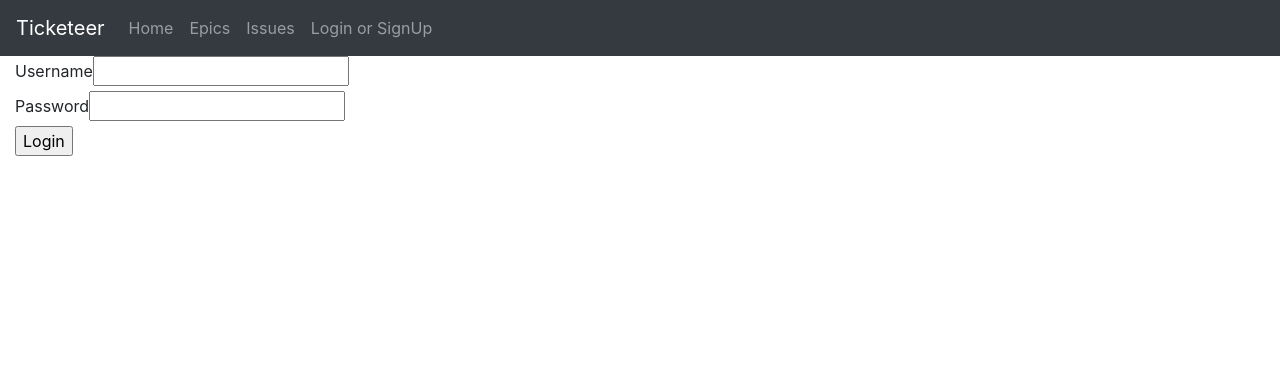
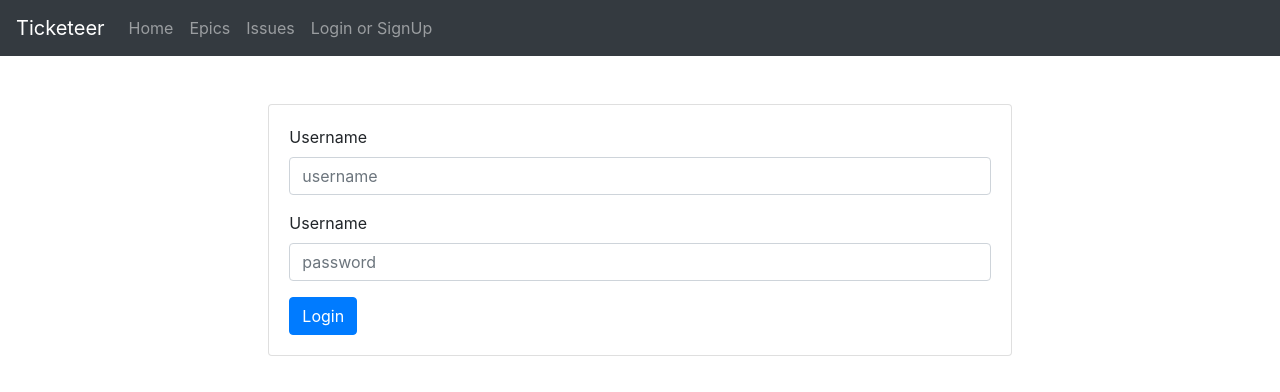
Before and after one commit to radterm/ticketeer, a React (Create React App) app in the folder frontend/: page /login in a window 1280 px wide. Shown: the top 392 px of the page. Built offline with nearby package versions, Linux system fonts and the light colour scheme; no server answers.

Commit message:
Chore: Prettifying forms

```diff
--- a/frontend/src/App.jsx
+++ b/frontend/src/App.jsx
@@ -11,10 +11,12 @@ import Login, {TicketeerNav} from './Home.jsx';
 
 import { BrowserRouter, Routes, Route } from "react-router-dom";
 
-function AppComponent(element) {
+function AppComponent(props) {
   const elem = (
-    <div className="container-fluid">
-      {element}
+    <div className=" m-md-4 m-sm-2 m-xs-1">
+      <div className="container-fluid">
+        {props.children}
+      </div>
     </div>
   );
   return (<div>
@@ -27,16 +29,56 @@ function App() {
   return (
     <BrowserRouter>
       <Routes>
-        <Route path="login" element={AppComponent(<Login />)} />
-        <Route path="issues" element={AppComponent(<Issue />)} />
-        <Route path="issues/addIssue" element={AppComponent(<IssueCreateView />)} />
-        <Route path="issues/:issueId/edit" element={AppComponent(<IssueCreateView />)} />
-        <Route path="issues/:issueId" element={AppComponent(<IssueView />)} />
-        <Route path="epics"  element={AppComponent(<Epic  />)} />
-        <Route path="epics/addEpic" element={AppComponent(<EpicCreateUpdateView />)} />
-        <Route path="epics/:epicId/edit" element={AppComponent(<EpicCreateUpdateView />)} />
-        <Route path="epics/:epicId" element={AppComponent(<EpicView />)} />
-        <Route path="epics/:epicId/addIssue" element={AppComponent(<IssueCreateView />)} />
+        <Route path="login" element={
+          <AppComponent>
+            <Login />
+          </AppComponent>
+        } />
+        <Route path="issues" element={
+          <AppComponent>
+            <Issue />
+          </AppComponent>
+        } />
+        <Route path="issues/addIssue" element={
+          <AppComponent>
+            <IssueCreateView />
+          </AppComponent>
+        } />
+        <Route path="issues/:issueId/edit" element={
+          <AppComponent>
+            <IssueCreateView />
+          </AppComponent>
+        } />
+        <Route path="issues/:issueId" element={
+          <AppComponent>
+            <IssueView />
+          </AppComponent>
+        } />
+        <Route path="epics"  element={
+          <AppComponent>
+            <Epic  />
+          </AppComponent>
+        } />
+        <Route path="epics/addEpic" element={
+          <AppComponent>
+            <EpicCreateUpdateView />
+          </AppComponent>
+        } />
+        <Route path="epics/:epicId/edit" element={
+          <AppComponent>
+            <EpicCreateUpdateView />
+          </AppComponent>
+        } />
+        <Route path="epics/:epicId" element={
+          <AppComponent>
+            <EpicView />
+          </AppComponent>
+        } />
+        <Route path="epics/:epicId/addIssue" element={
+          <AppComponent>
+            <IssueCreateView />
+          </AppComponent>
+        } />
       </Routes>
     </BrowserRouter>
   );
--- a/frontend/src/Home.jsx
+++ b/frontend/src/Home.jsx
@@ -15,6 +15,8 @@ import {
   NavLink,
   NavbarText,
 } from 'reactstrap';
+
+import TForm from './TForm.jsx';
 
 export default function Login() {
   const [username, setUsername] = useState("");
@@ -56,29 +58,31 @@ export default function Login() {
 
   return (
     <div className="App">
-      <form onSubmit={login}>
-        <div>
-          <label>Username</label>
-          <input
-            type="text"
+      <TForm onSubmit={login}>
+
+        <div className="form-group">
+          <label for="username">Username</label>
+          <input type="text" className="form-control" id="username" name="username" placeholder="username"
             value={username}
             onChange={(e) => {
               setUsername(e.target.value);
             }}
           />
         </div>
-        <div>
-          <label>Password</label>
-          <input
-            type="password"
+
+        <div className="form-group">
+          <label for="password">Username</label>
+          <input type="password" className="form-control" id="password" name="password" placeholder="password"
             value={password}
             onChange={(e) => {
               setPassword(e.target.value);
             }}
           />
         </div>
-        <input type="submit" value="Login" />
-      </form>
+
+        <button type="submit" className="btn btn-primary">Login</button>
+
+      </TForm>
     </div>
   );
 };
--- /dev/null
+++ b/frontend/src/TForm.jsx
@@ -0,0 +1,21 @@
+import React from 'react';
+
+export default function TicketeerForm(props){
+	return (
+		<div>
+			<div className="row">
+				<div className="col-md-2" />
+				<div className="col-md-8">
+					<div className="card my-4 mx-sm-4 mx-1">
+					  <div className="card-body">
+					    <form onSubmit={props.onSubmit}>
+					    	{props.children}
+					    </form>
+					  </div>
+					</div>
+				</div>
+				<div className="col-md-2" />
+			</div>
+		</div>
+	);
+};
--- a/frontend/src/epic/epic.jsx
+++ b/frontend/src/epic/epic.jsx
@@ -6,6 +6,8 @@ import axios from 'axios';
 import {storeEpics} from './epicSlice.js';
 
 import Issue from '../issue/issue.jsx';
+
+import TForm from '../TForm.jsx';
 
 function EpicCard(props) {
   let navigate = useNavigate();
@@ -136,9 +138,9 @@ export function EpicCreateUpdateView(){
   }
 
   return (<div>
-    <form onSubmit={handleSubmit}>
+    <TForm onSubmit={handleSubmit}>
       {fieldset}
-    </form>
+    </TForm>
     {apiState==="failed" ? "Failed" : ""}
   </div>);
 }
--- a/frontend/src/issue/issue.jsx
+++ b/frontend/src/issue/issue.jsx
@@ -6,6 +6,7 @@ import { useSelector, useDispatch } from 'react-redux';
 
 import {storeIssues, storeIssuesByEpic } from './issueSlice.js';
 
+import TForm from '../TForm.jsx';
 
 function IssueCard(props) {
 	let navigate = useNavigate();
@@ -197,9 +198,9 @@ export function IssueCreateView(){
   }
 
   return (<div>
-    <form onSubmit={handleSubmit}>
+    <TForm onSubmit={handleSubmit}>
       {fieldset}
-    </form>
+    </TForm>
     {apiState==="failed" ? "Failed" : ""}
   </div>);
 }
```
